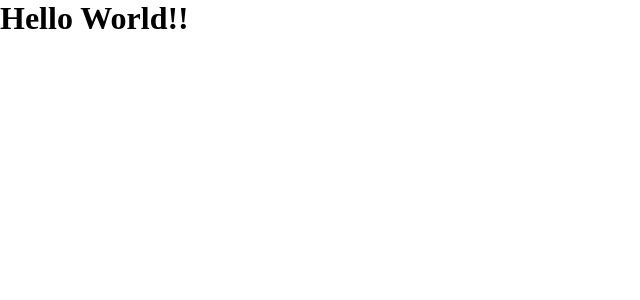
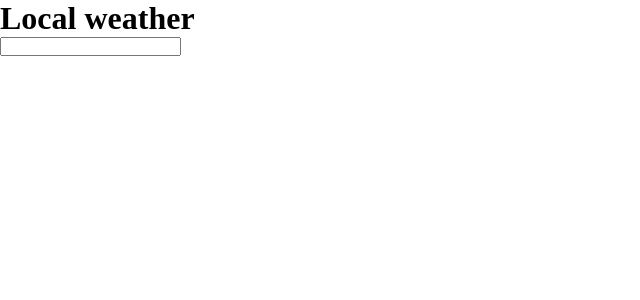
Before and after one commit to Zyar3k/local_weather_app, a React (Create React App) app: page / in a window 1280 px wide. Shown: the top 300 px of the page, without its empty margins (0-640 px from the left). Built offline with nearby package versions, Linux system fonts and the light colour scheme.

Commit message:
Connect to api

```diff
--- a/public/index.html
+++ b/public/index.html
@@ -24,7 +24,7 @@
       work correctly both with client-side routing and a non-root public URL.
       Learn how to configure a non-root public URL by running `npm run build`.
     -->
-    <title>React App</title>
+    <title>Local weather</title>
   </head>
   <body>
     <noscript>You need to enable JavaScript to run this app.</noscript>
--- a/src/App.js
+++ b/src/App.js
@@ -1,9 +1,36 @@
-import React from 'react';
+import React, { useState } from 'react';
+const api = {
+  key: '&APPID=183d4af22c5b654ede3953c40f485cdf',
+  base: 'https://api.openweathermap.org/data/2.5/weather?q=',
+  metric: '&units=metric'
+}
+
 
 function App() {
+  let [query, setQuery] = useState('');
+
+  const url = `${api.base}${query}${api.key}${api.metric}`;
+
+  const search = event => {
+    if(event.key === 'Enter') {
+      fetch(url)
+        .then(res => res.json())
+        .then(result => {
+          console.log(result)
+        });
+    }
+  };
+
+
   return (
     <div className="app">
-      <h1>Hello World!!</h1>
+      <h1>Local weather</h1>
+      <input
+      type='text'
+      onChange={event => setQuery(event.target.value)}
+      value={query}
+      onKeyPress={search}
+      />
     </div>
   );
 }
```
